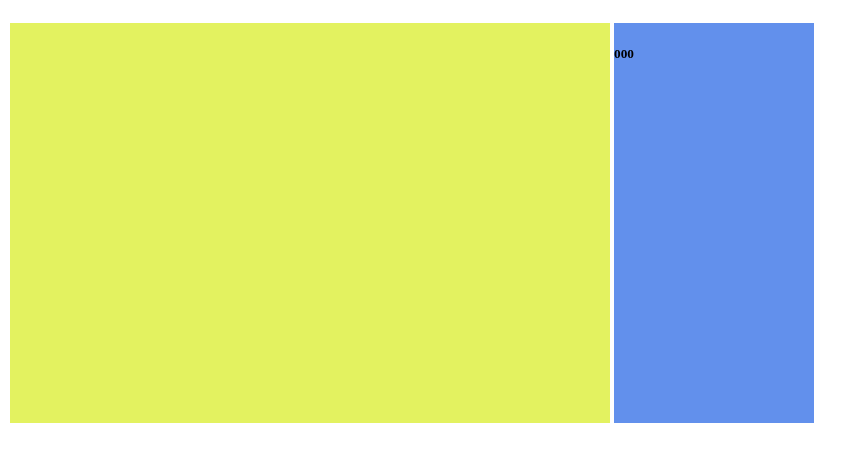
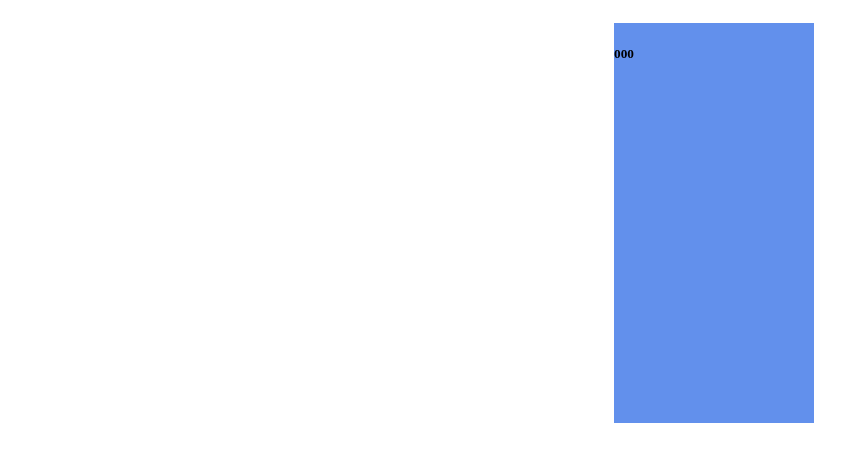
Before and after one commit to ngj319/ngj319.github.io, a plain HTML site: page JVTest.html in a window 1280 px wide. Shown: the whole page, without its empty margins (0-867 px from the left). Drawn offline with Linux system fonts and the light colour scheme.

Commit message:
Update Scene.css

```diff
--- a/Scene.css
+++ b/Scene.css
@@ -4,7 +4,7 @@ div.canvas
     height:400px;
     float:left;
     margin:2px;
-    background-color:rgb(227, 242, 96);
+    /* background-color:rgb(227, 242, 96); */
 }
 
 div.info
@@ -15,3 +15,9 @@ div.info
     margin:2px;
     background-color:rgb(98, 144, 236);
 }
+
+canvas
+{
+    width:600px;
+    height:400px;
+}
```
